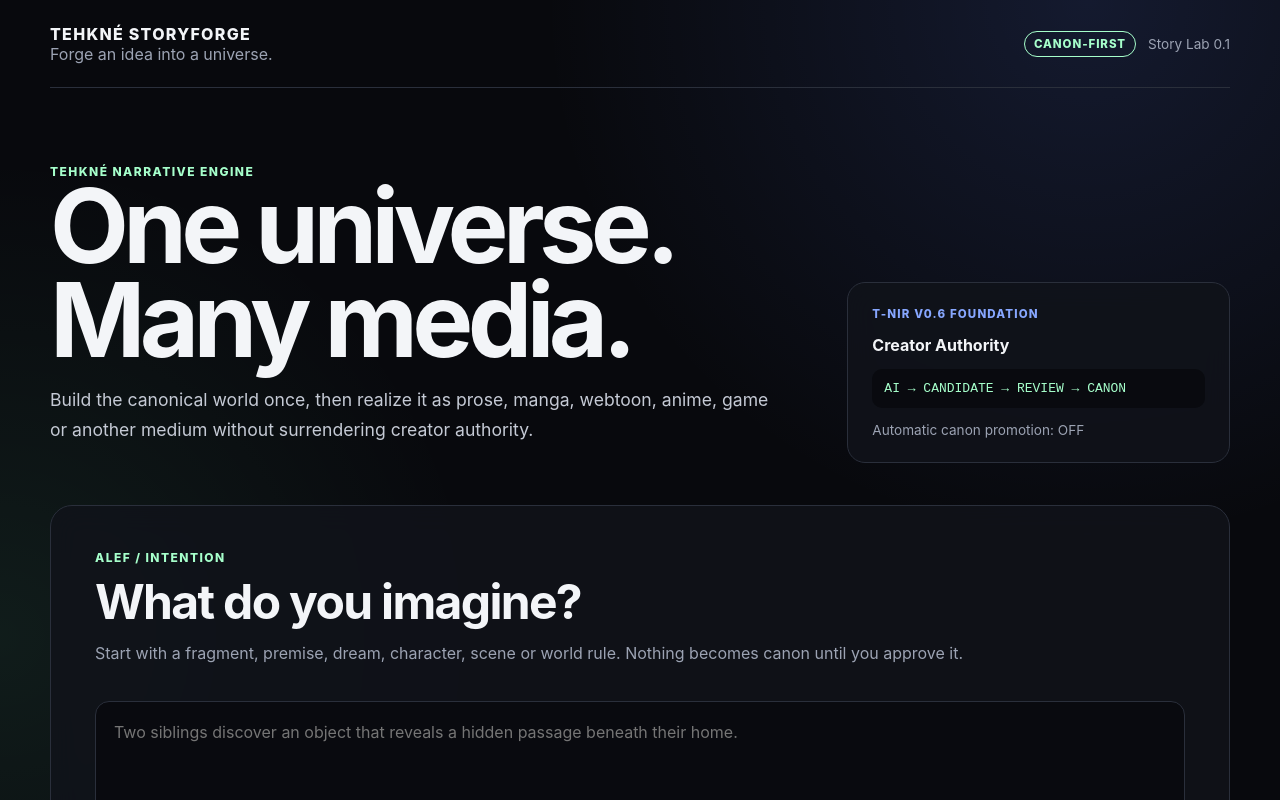
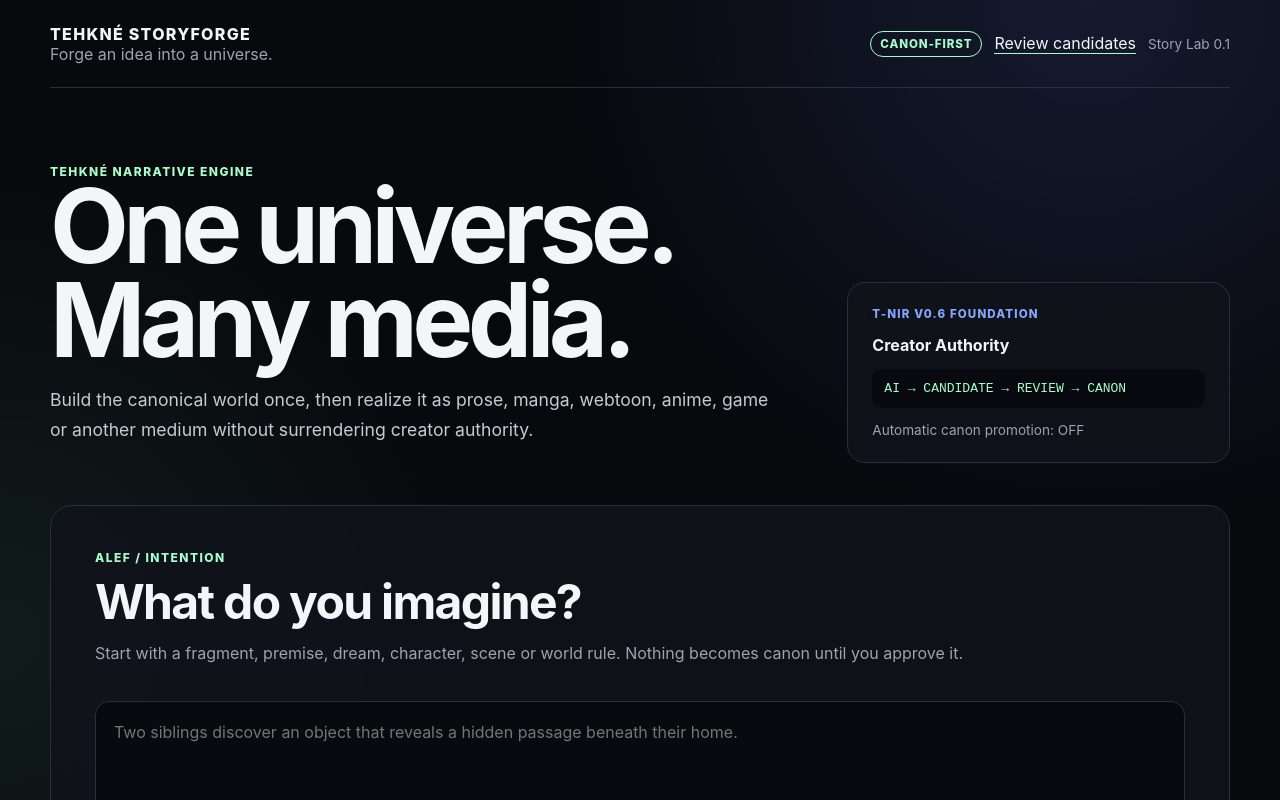
Before and after one commit to tehknesolutions/tehkne-storyforge, a Next.js app in the folder apps/story-lab/: page / in a window 1280 px wide. Shown: the top 800 px of the page. Built offline with nearby package versions, Linux system fonts and the light colour scheme.

Commit message:
feat(story-lab): link candidate review from dashboard

```diff
--- a/apps/story-lab/app/page.tsx
+++ b/apps/story-lab/app/page.tsx
@@ -35,6 +35,7 @@ export default function HomePage() {
         </div>
         <div className="status-row">
           <span className="status canon">CANON-FIRST</span>
+          <a className="review-link" href="/review">Review candidates</a>
           <span className="version">Story Lab 0.1</span>
         </div>
       </header>
```
